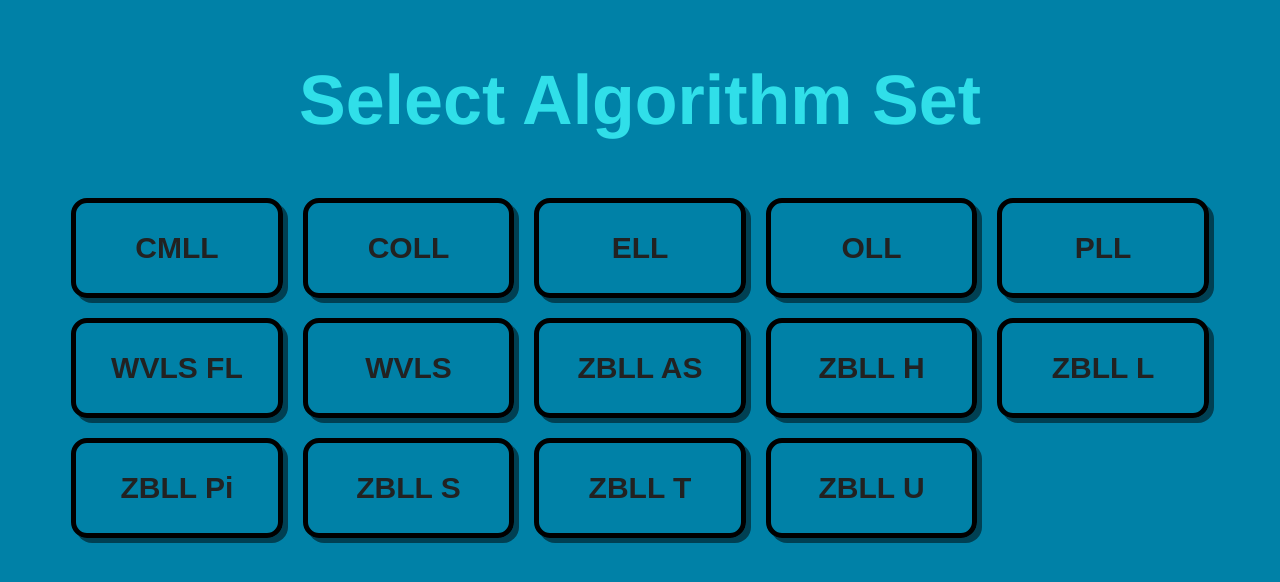
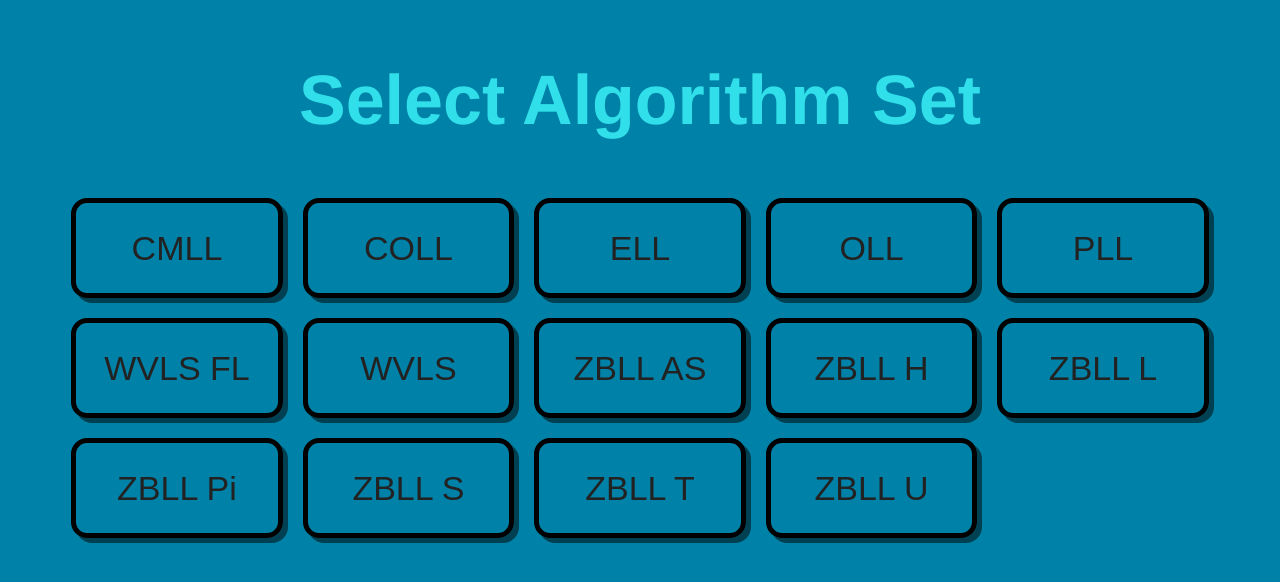
Before and after one commit to LeedsJohn/vue-algorithm-trainer, a Vue app: page / in a window 1280 px wide. Shown: the top 582 px of the page. Built offline with nearby package versions, Linux system fonts and the light colour scheme.

Commit message:
Edit font to be more consistent across site

```diff
--- a/src/components/select_algset/TheAlgsetSelector.vue
+++ b/src/components/select_algset/TheAlgsetSelector.vue
@@ -79,11 +79,11 @@ button {
   text-align: center;
   height: 100%;
   width: 100%;
-  font-size: 1.5rem;
+  font-size: 1.7rem;
   border-radius: 16px;
   box-shadow: 5px 5px rgba(0, 0, 0, 0.5);
   color: #222;
-  font-weight: 600;
+  font-weight: 500;
 }
 
 button:hover {
```
